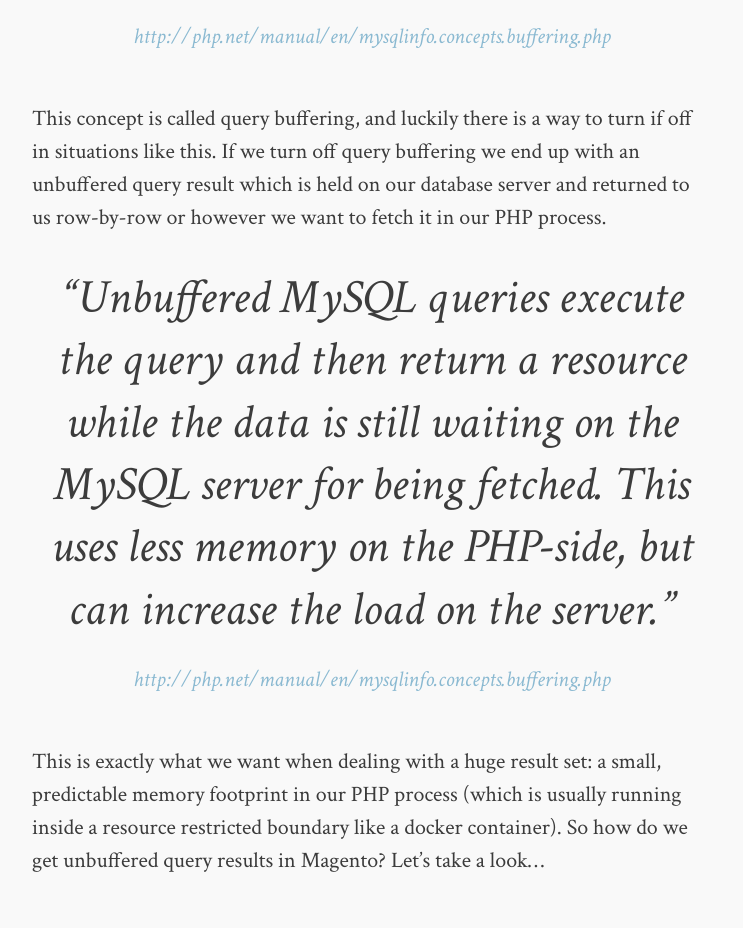
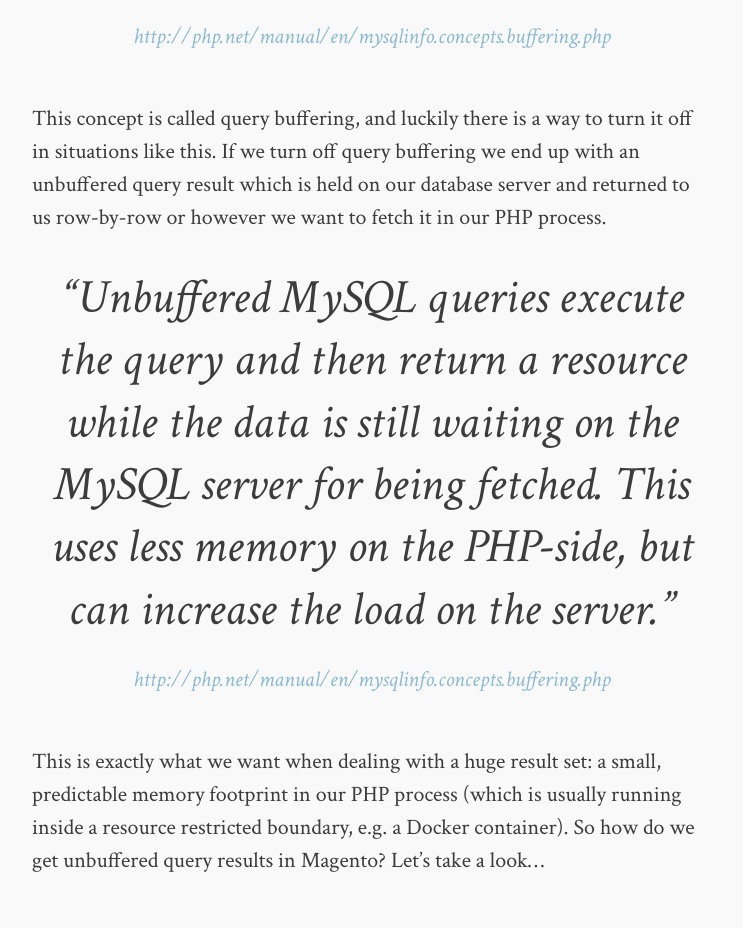
Before and after one commit to jameshalsall/jameshalsall.github.io, a Jekyll site: the page built from _posts/2018-11-12-iterating-huge-collections-in-magento-2.md, in a window 1280 px wide and 1400 px high, scrolled down 2731 px. Shown: the part 156-1084 px from the top of the window, without its empty margins (268-1011 px from the left). Built offline with Jekyll 4.4.1, drawn with Linux system fonts in a browser that asks for light colours; nearby versions of some CDN libraries; comment, search, counter and statistics services are not loaded; some of the changed text lies outside the part shown.

Commit message:
Fix typos

```diff
--- a/_posts/2018-11-12-iterating-huge-collections-in-magento-2.md
+++ b/_posts/2018-11-12-iterating-huge-collections-in-magento-2.md
@@ -52,7 +52,7 @@ opposite of what we want when dealing with result sets of this magnitude.
 > MySQL Server to PHP and then are kept in the memory of the PHP process."
 > <cite><http://php.net/manual/en/mysqlinfo.concepts.buffering.php></cite>
 
-This concept is called query buffering, and luckily there is a way to turn if off in situations like this. If we turn
+This concept is called query buffering, and luckily there is a way to turn it off in situations like this. If we turn
 off query buffering we end up with an unbuffered query result which is held on our database server and  returned to us
 row-by-row or however we want to fetch it in our PHP process.
 
@@ -61,7 +61,7 @@ row-by-row or however we want to fetch it in our PHP process.
 > <cite><http://php.net/manual/en/mysqlinfo.concepts.buffering.php></cite>
 
 This is exactly what we want when dealing with a huge result set: a small, predictable memory footprint in our PHP
-process (which is usually running inside a resource restricted boundary like a docker container). So how do we get
+process (which is usually running inside a resource restricted boundary, e.g. a Docker container). So how do we get
 unbuffered query results in Magento? Let's take a look...
 
 ## Creating an unbuffered query connection
```
Also changed, not shown: other parts of _posts/2018-11-12-iterating-huge-collections-in-magento-2.md (+1 -1 lines).
